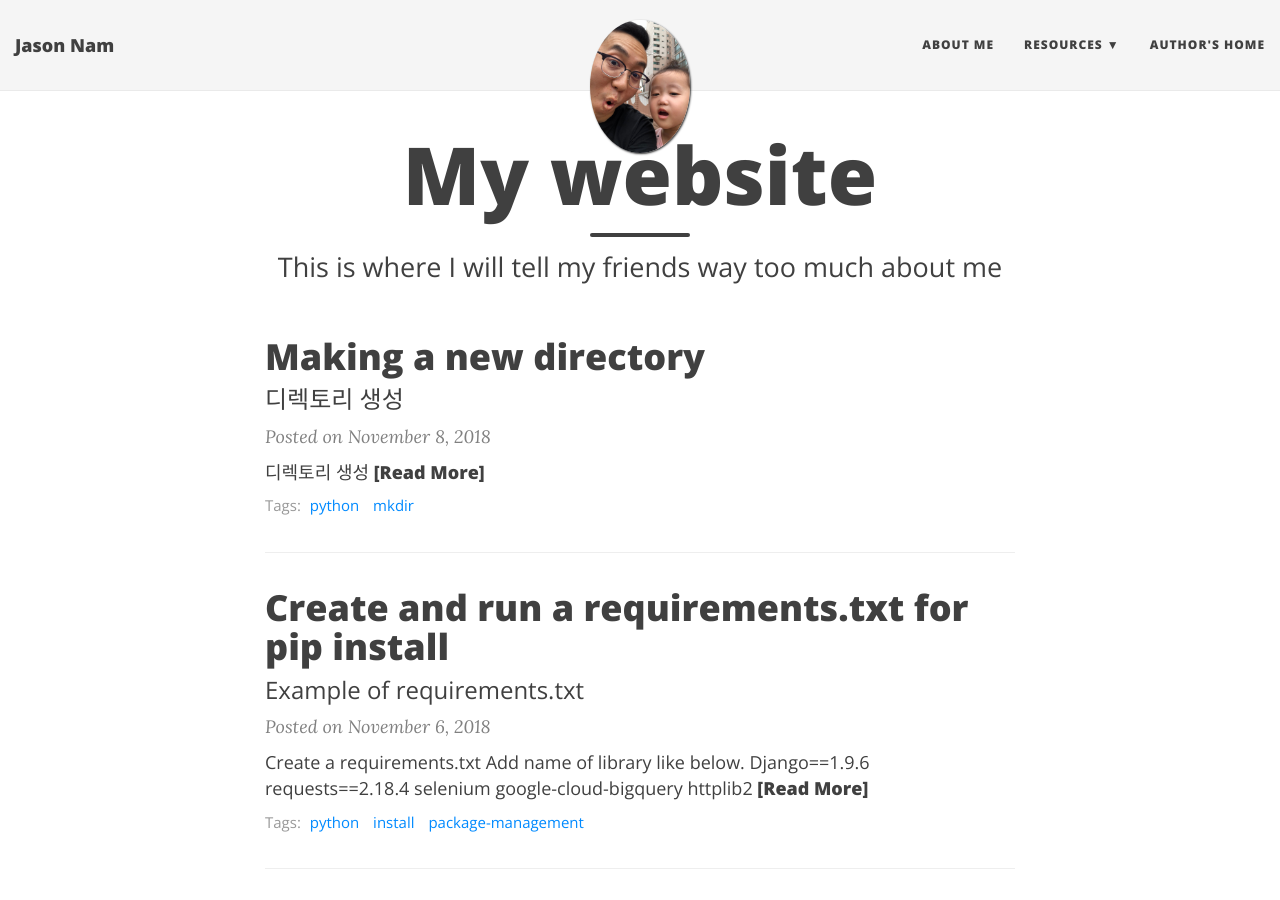
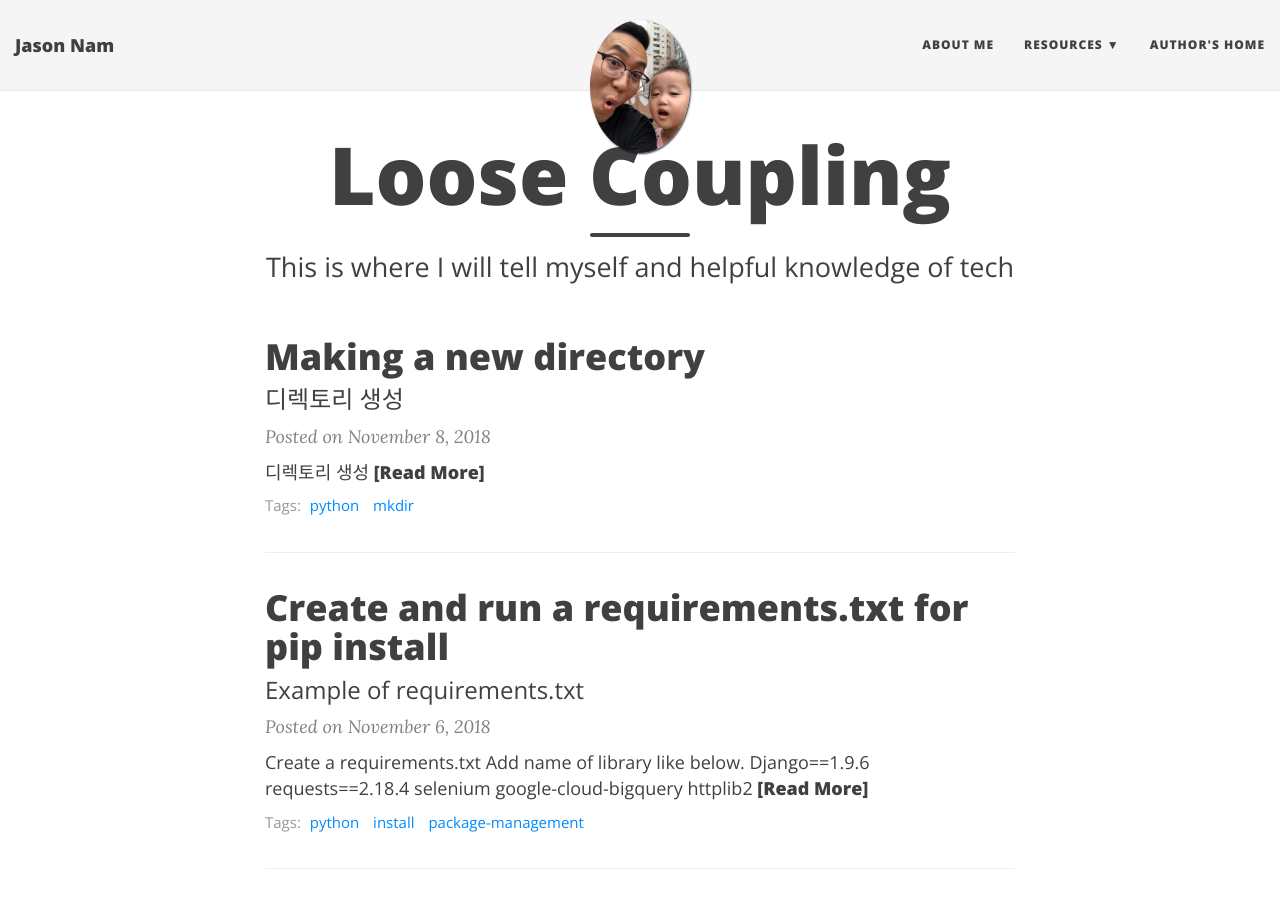
Before and after one commit to neep305/neep305.github.io, a Jekyll site: the page built from index.html, in a window 1280 px wide and 900 px high. Built offline with Jekyll 4.4.1, drawn with Linux system fonts in a browser that asks for light colours; nearby versions of some CDN libraries; the list of posts is cut into pages by our own code.

Commit message:
Update index.html

```diff
--- a/index.html
+++ b/index.html
@@ -1,7 +1,7 @@
 ---
 layout: page
-title: My website
-subtitle: This is where I will tell my friends way too much about me
+title: Loose Coupling
+subtitle: This is where I will tell myself and helpful knowledge of tech
 use-site-title: true
 ---
 
```
